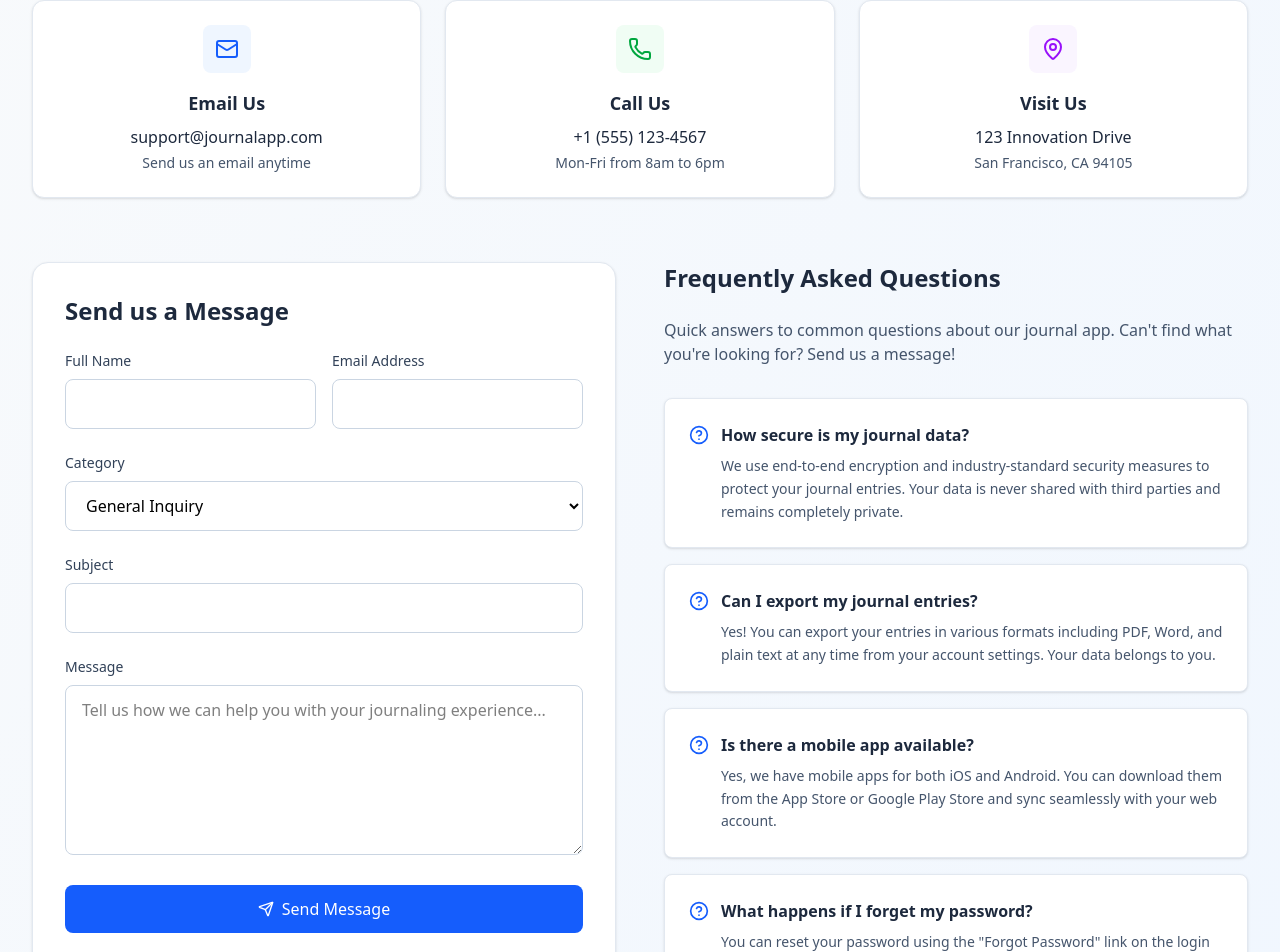
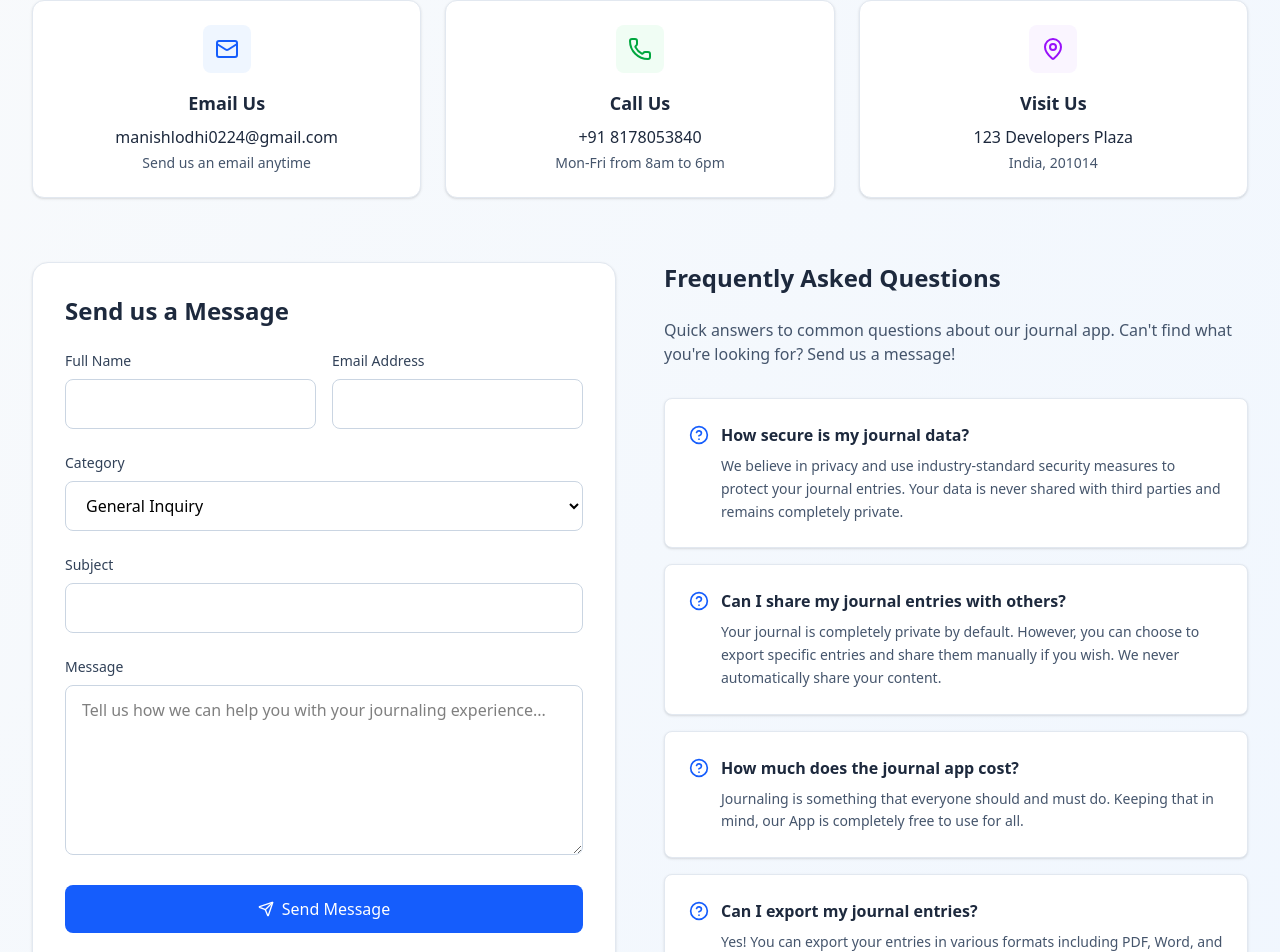
Before and after one commit to Manii0022/SBA-fullStack, a React (Vite) app in the folder Frontend/: page /contact in a window 1280 px wide. Shown: the part 298-1250 px from the top of the page. Built offline with nearby package versions, Linux system fonts and the light colour scheme.

Commit message:
FAQs and more

```diff
--- a/Frontend/src/components/Contact/Contact.jsx
+++ b/Frontend/src/components/Contact/Contact.jsx
@@ -42,7 +42,7 @@ const Contact = () => {
     {
       icon: Mail,
       title: 'Email Us',
-      details: 'support@journalapp.com',
+      details: 'manishlodhi0224@gmail.com',
       description: 'Send us an email anytime',
       color: 'text-blue-600',
       bgColor: 'bg-blue-50'
@@ -50,7 +50,7 @@ const Contact = () => {
     {
       icon: Phone,
       title: 'Call Us',
-      details: '+1 (555) 123-4567',
+      details: '+91 8178053840',
       description: 'Mon-Fri from 8am to 6pm',
       color: 'text-green-600',
       bgColor: 'bg-green-50'
@@ -58,8 +58,8 @@ const Contact = () => {
     {
       icon: MapPin,
       title: 'Visit Us',
-      details: '123 Innovation Drive',
-      description: 'San Francisco, CA 94105',
+      details: '123 Developers Plaza',
+      description: 'India, 201014',
       color: 'text-purple-600',
       bgColor: 'bg-purple-50'
     }
@@ -68,7 +68,15 @@ const Contact = () => {
   const faqItems = [
     {
       question: 'How secure is my journal data?',
-      answer: 'We use end-to-end encryption and industry-standard security measures to protect your journal entries. Your data is never shared with third parties and remains completely private.'
+      answer: 'We believe in privacy and use industry-standard security measures to protect your journal entries. Your data is never shared with third parties and remains completely private.'
+    },
+    {
+      question: 'Can I share my journal entries with others?',
+      answer: 'Your journal is completely private by default. However, you can choose to export specific entries and share them manually if you wish. We never automatically share your content.'
+    },
+    {
+      question: 'How much does the journal app cost?',
+      answer: 'Journaling is something that everyone should and must do. Keeping that in mind, our App is completely free to use for all.'
     },
     {
       question: 'Can I export my journal entries?',
@@ -81,14 +89,6 @@ const Contact = () => {
     {
       question: 'What happens if I forget my password?',
       answer: 'You can reset your password using the "Forgot Password" link on the login page. We\'ll send you a secure reset link via email to regain access to your journal.'
-    },
-    {
-      question: 'Can I share my journal entries with others?',
-      answer: 'Your journal is completely private by default. However, you can choose to export specific entries and share them manually if you wish. We never automatically share your content.'
-    },
-    {
-      question: 'How much does the journal app cost?',
-      answer: 'We offer a free tier with basic features, and premium plans with advanced features like unlimited entries, advanced search, and mood analytics. Check our pricing page for details.'
     }
   ];
 
```
